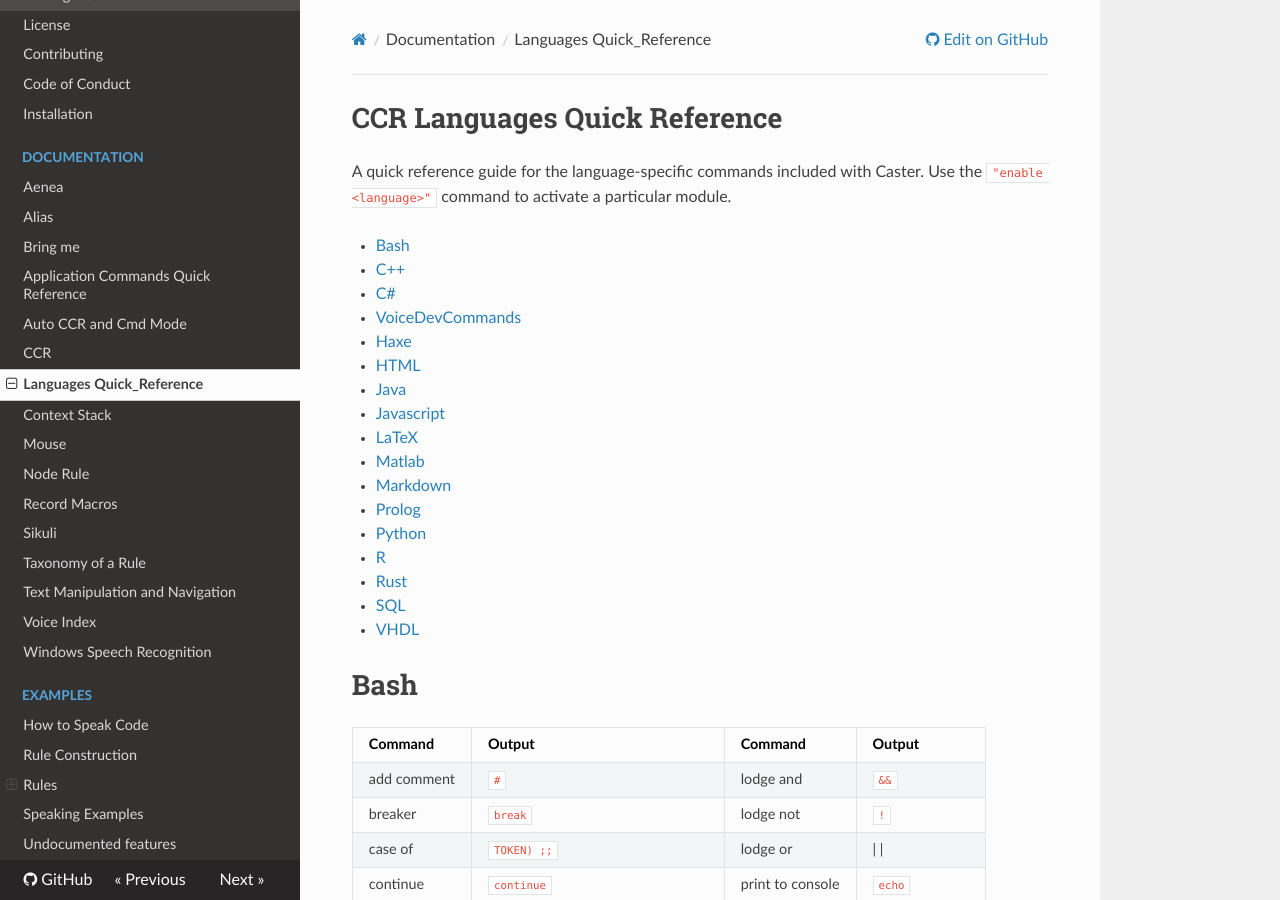
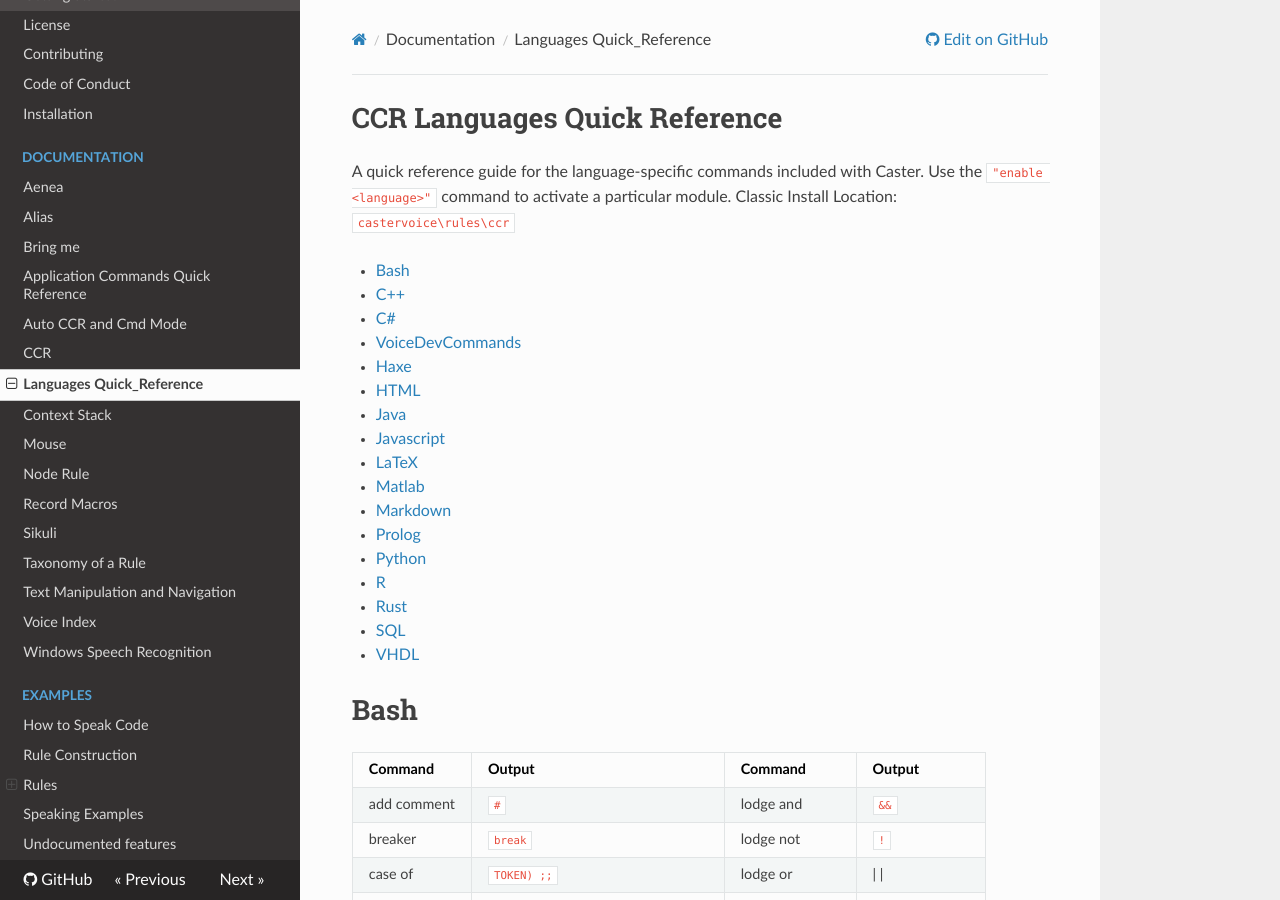
Before and after one commit to dictation-toolbox/Caster, an MkDocs documentation site: the page built from docs/readthedocs/CCR_languages_Quick_Reference.md, in a window 1280 px wide and 900 px high. Built offline with MkDocs 1.6.1, drawn with Linux system fonts in a browser that asks for light colours; nearby versions of some CDN libraries; comment, search, counter and statistics services are not loaded.

Commit message:
Added Grammar locations for App/CCR

```diff
--- a/docs/readthedocs/CCR_languages_Quick_Reference.md
+++ b/docs/readthedocs/CCR_languages_Quick_Reference.md
@@ -1,6 +1,7 @@
 # CCR Languages Quick Reference
 
 A quick reference guide for the language-specific commands included with Caster. Use the `"enable <language>"` command to activate a particular module.
+Classic Install Location: `castervoice\rules\ccr`
 
 - [Bash](#bash)
 - [C++](#c)
```
Also changed, not shown: docs/readthedocs/Application_Commands_Quick_Reference.md (+1 -0 lines).
